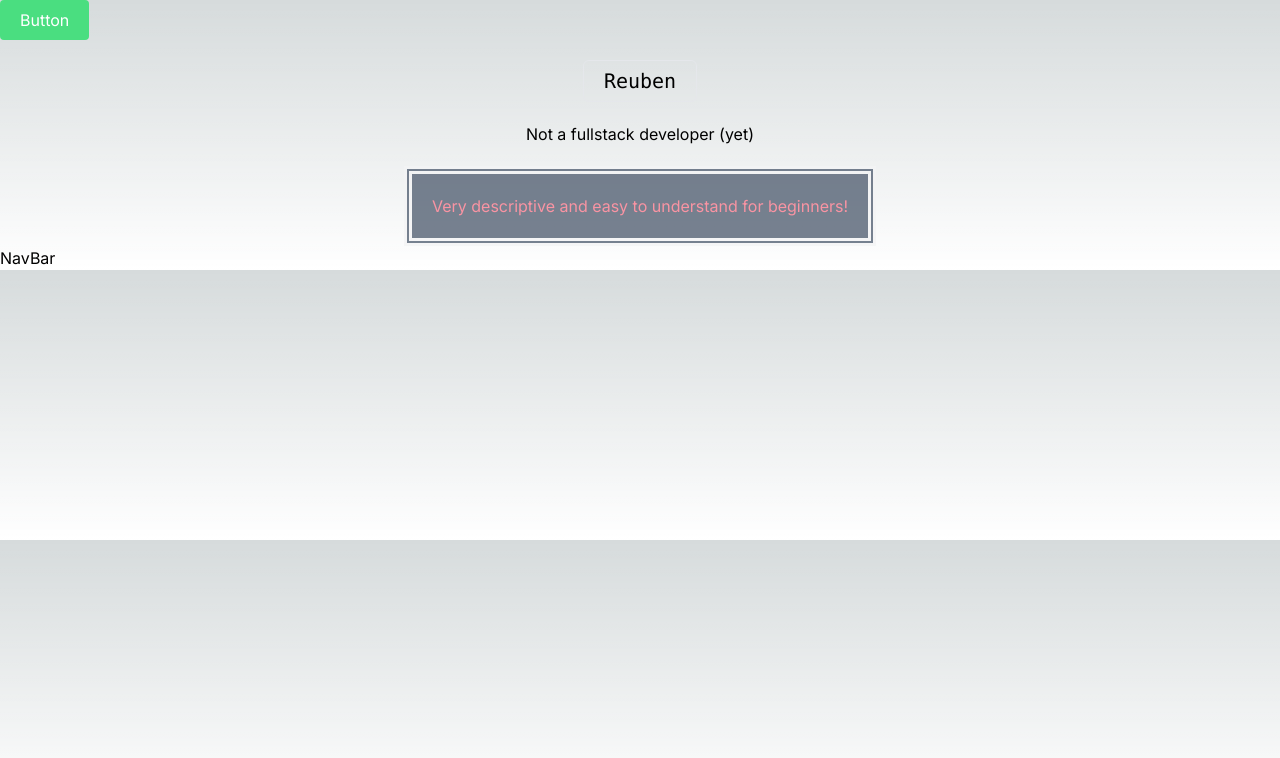
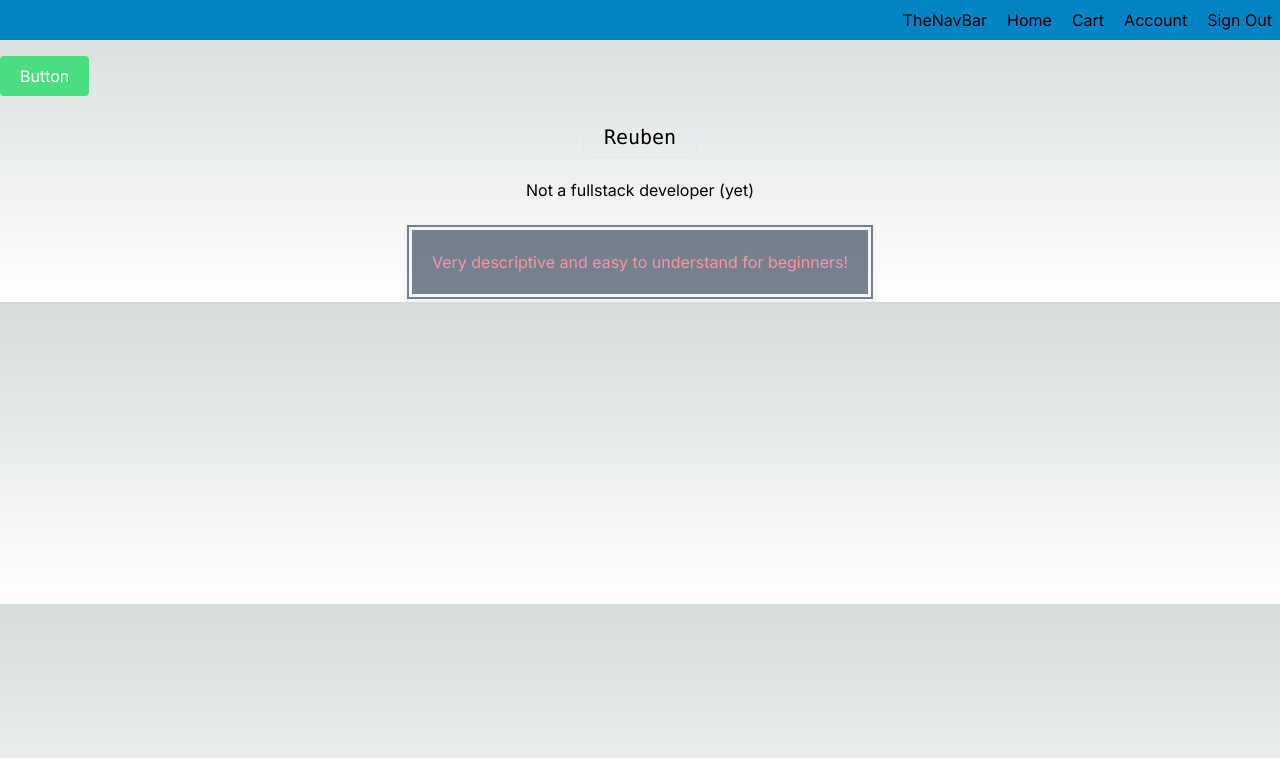
Before and after one commit to RagedRebel/NextJS, a Next.js app: page / in a window 1280 px wide. Shown: the top 758 px of the page. Built offline with nearby package versions, Linux system fonts and the light colour scheme.

Commit message:
build: some progress on navbar

```diff
--- a/app/layout.js
+++ b/app/layout.js
@@ -14,8 +14,10 @@ export default function RootLayout({ children }) {
   return (
     <html lang="en">
 
-      <body className={inter.className}>{children}
+      <body className={inter.className}>
       <NavBar/>
+        {children}
+
       </body>
     </html>
   );
--- a/components/NavBar.jsx
+++ b/components/NavBar.jsx
@@ -1,8 +1,24 @@
 import React from 'react'
 
 const NavBar = () => {
+
   return (
-    <div>NavBar</div>
+    <>
+    <div className="bg-sky-600 mb-4 p-2 h-10 ">
+
+        <ul className="flex flex-row-reverse   gap-5 ">
+            <button>Sign Out</button>
+            <button>Account</button>
+            <button>Cart</button>
+            <button>Home</button>
+            <h1>TheNavBar</h1>
+
+
+        </ul>
+
+
+    </div>
+    </>
   )
 }
 
```
